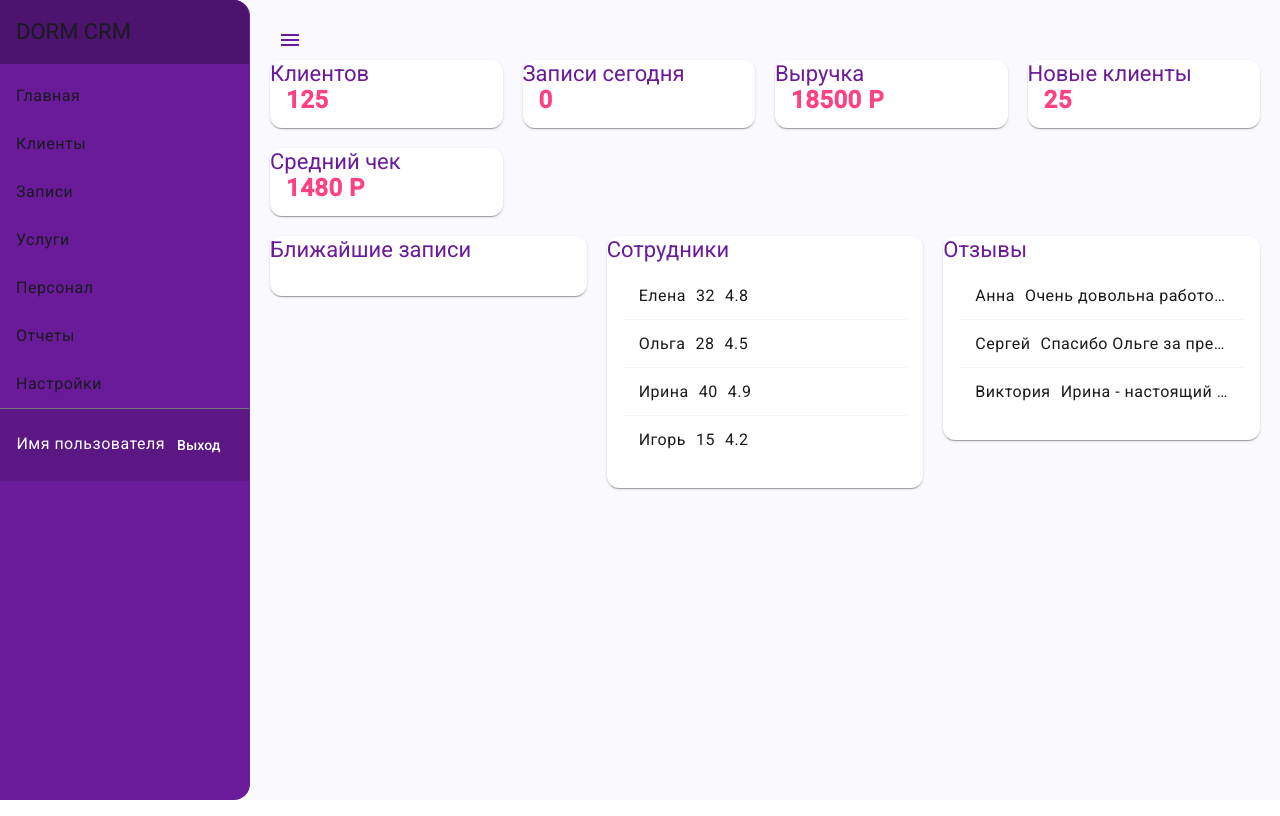
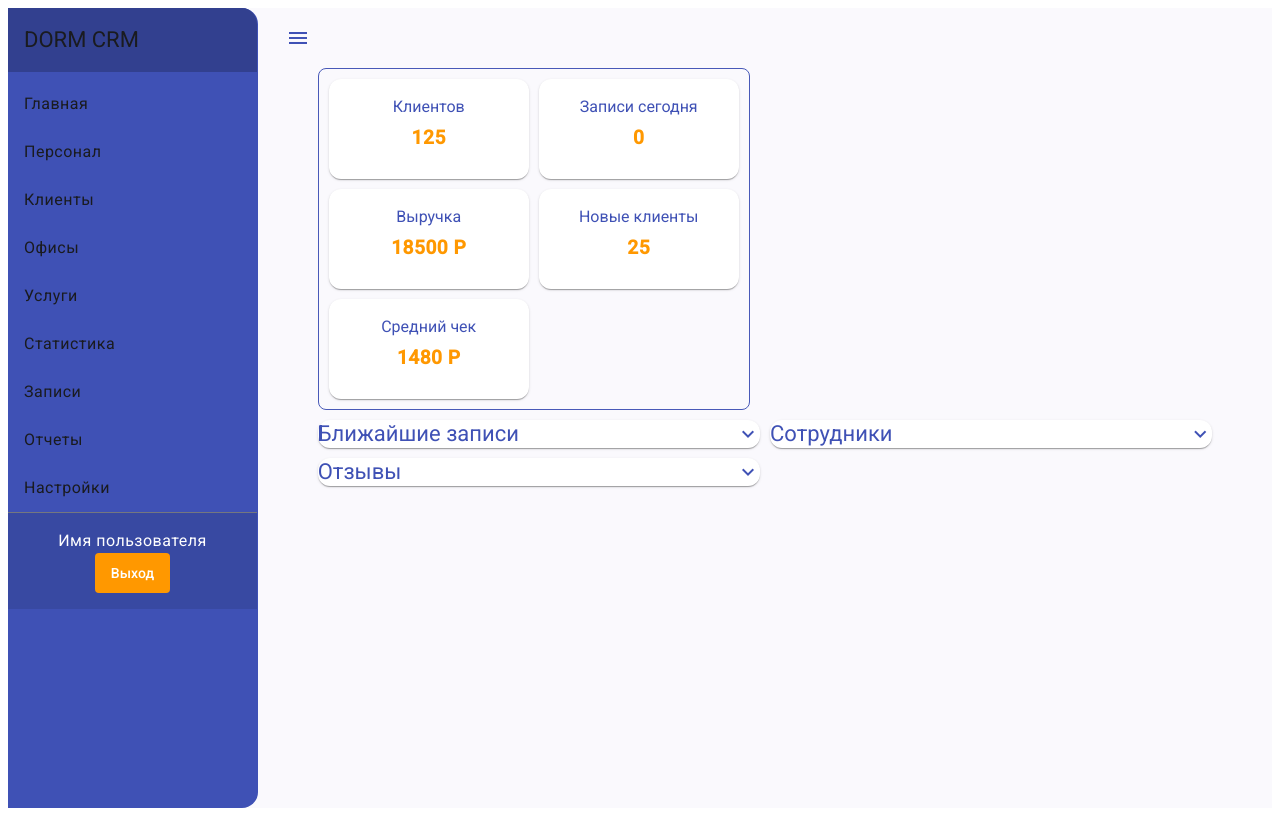
Before and after one commit to Deserag/beatu-salon-frontend, an Angular app: page / in a window 1280 px wide. Both pictures are taken after a click on the button "menu". Built offline with nearby package versions, Linux system fonts and the light colour scheme.

Commit message:
правки по дизайну

```diff
--- a/src/app/app.component.html
+++ b/src/app/app.component.html
@@ -4,14 +4,12 @@
       <span>DORM CRM</span>
     </mat-toolbar>
     <mat-nav-list>
-      <a mat-list-item routerLink="/">Главная</a>
-      <a mat-list-item routerLink="/clients">Клиенты</a>
-      <a mat-list-item routerLink="/appointments">Записи</a>
-      <a mat-list-item routerLink="/services">Услуги</a>
-      <a mat-list-item routerLink="/employees">Персонал</a>
-      <a mat-list-item routerLink="/reports">Отчеты</a>
-      <a mat-list-item routerLink="/settings">Настройки</a>
-      <mat-divider></mat-divider>
+      <a mat-list-item routerLink="/">Главная</a>  <a mat-list-item [routerLink]="['/', ERoutesConstans.USER_PANEL]">Персонал</a>
+      <a mat-list-item [routerLink]="['/', ERoutesConstans.CLIENT_PANEL]">Клиенты</a>
+      <a mat-list-item [routerLink]="['/', ERoutesConstans.OFFICE_PANEL]">Офисы</a>
+      <a mat-list-item [routerLink]="['/', ERoutesConstans.SERVICES_PANEL]">Услуги</a>
+      <a mat-list-item [routerLink]="['/', ERoutesConstans.ADMIN_PANEL]">Статистика</a>
+      <a mat-list-item routerLink="/appointments">Записи</a> <a mat-list-item routerLink="/reports">Отчеты</a> <a mat-list-item routerLink="/settings">Настройки</a> <mat-divider></mat-divider>
       <div class="user-info">
         <span>{{ userName }}</span>
         <button mat-button (click)="logout()">Выход</button>
@@ -25,6 +23,7 @@
     </button>
     <div class="content">
       <div class="dashboard-widgets">
+        <div class="widget-row">
           <mat-card>
             <mat-card-title>Клиентов</mat-card-title>
             <mat-card-content>{{ clientsCount }}</mat-card-content>
@@ -33,6 +32,8 @@
             <mat-card-title>Записи сегодня</mat-card-title>
             <mat-card-content>{{ appointments.length }}</mat-card-content>
           </mat-card>
+        </div>
+        <div class="widget-row">
           <mat-card>
             <mat-card-title>Выручка</mat-card-title>
             <mat-card-content>{{ revenue }} P</mat-card-content>
@@ -41,55 +42,79 @@
             <mat-card-title>Новые клиенты</mat-card-title>
             <mat-card-content>{{ newClientsCount }}</mat-card-content>
           </mat-card>
+        </div>
+        <div class="widget-row">
           <mat-card>
             <mat-card-title>Средний чек</mat-card-title>
             <mat-card-content>{{ averageCheck }} P</mat-card-content>
           </mat-card>
         </div>
+      </div>
 
       <div class="widget-container">
-        <div class="appointments-widget">
+        <div class="expandable-widget">
           <mat-card>
-            <mat-card-title>Ближайшие записи</mat-card-title>
-            <mat-card-content>
+            <mat-card-title (click)="appointmentsExpanded = !appointmentsExpanded">
+              Ближайшие записи
+              <mat-icon>{{ appointmentsExpanded ? 'expand_less' : 'expand_more' }}</mat-icon>
+            </mat-card-title>
+            <mat-card-content *ngIf="appointmentsExpanded">
               <mat-list>
-                <mat-list-item *ngFor="let appointment of appointments">
+                <mat-list-item *ngFor="let appointment of appointments; let i = index">
+                  <ng-container *ngIf="i < 10">
                     <span>{{ appointment.time }}</span>
                     <span>{{ appointment.clientName }}</span>
                     <span>{{ appointment.service }}</span>
                     <span>{{ appointment.master }}</span>
+                  </ng-container>
                 </mat-list-item>
               </mat-list>
+              <span *ngIf="appointments.length > 10">...</span>
+              <a href="#">Просмотреть все</a>
             </mat-card-content>
           </mat-card>
         </div>
 
-        <div class="employees-widget">
+        <div class="expandable-widget">
           <mat-card>
-            <mat-card-title>Сотрудники</mat-card-title>
-            <mat-card-content>
+            <mat-card-title (click)="employeesExpanded = !employeesExpanded">
+              Сотрудники
+              <mat-icon>{{ employeesExpanded ? 'expand_less' : 'expand_more' }}</mat-icon>
+            </mat-card-title>
+            <mat-card-content *ngIf="employeesExpanded">
               <mat-list>
-                <mat-list-item *ngFor="let employee of employees">
+                <mat-list-item *ngFor="let employee of employees; let i = index">
+                  <ng-container *ngIf="i < 10">
                     <span>{{ employee.name }}</span>
                     <span>{{ employee.appointmentsCount }}</span>
                     <span>{{ employee.rating }}</span>
+                  </ng-container>
                 </mat-list-item>
               </mat-list>
+              <span *ngIf="employees.length > 10">...</span>
+              <a href="#">Просмотреть все</a>
             </mat-card-content>
           </mat-card>
         </div>
 
-        <div class="reviews-widget">
+        <div class="expandable-widget">
           <mat-card>
-            <mat-card-title>Отзывы</mat-card-title>
-            <mat-card-content>
+            <mat-card-title (click)="reviewsExpanded = !reviewsExpanded">
+              Отзывы
+              <mat-icon>{{ reviewsExpanded ? 'expand_less' : 'expand_more' }}</mat-icon>
+            </mat-card-title>
+            <mat-card-content *ngIf="reviewsExpanded">
               <mat-list>
-                <mat-list-item *ngFor="let review of reviews">
+                <mat-list-item *ngFor="let review of reviews; let i = index">
+                  <ng-container *ngIf="i < 10">
                     <span>{{ review.clientName }}</span>
                     <span>{{ review.text }}</span>
                     <span>{{ review.rating }}</span>
+                  </ng-container>
                 </mat-list-item>
               </mat-list>
+              <span *ngIf="reviews.length > 10">...</span>
+              <a href="#">Просмотреть все</a>
             </mat-card-content>
           </mat-card>
         </div>
--- a/src/app/app.component.scss
+++ b/src/app/app.component.scss
@@ -1,27 +1,34 @@
 // Основные цвета
-$primary-color: #6A1B9A;
-$secondary-color: #FF4081;
-$background-color: #F5F5F5;
+$primary-color: #3f51b5;
+$secondary-color: #ff9800;
+$background-color: 	#FFFFFF;
 $text-color: #212121;
-$accent-color: #00C853;
-$error-color: #D50000;
+$accent-color: #4caf50;
+$error-color: #d50000;
 
 // Анимации
 @keyframes fadeIn {
-  from { opacity: 0; }
-  to { opacity: 1; }
+  from {
+    opacity: 0;
+  }
+  to {
+    opacity: 1;
+  }
 }
 
 @keyframes slideIn {
-  from { transform: translateX(-100%); }
-  to { transform: translateX(0); }
+  from {
+    transform: translateX(-100%);
+  }
+  to {
+    transform: translateX(0);
+  }
 }
 
-// Общие стили
 body {
   background-color: $background-color;
   color: $text-color;
-  font-family: 'Roboto', sans-serif;
+  font-family: "Roboto", sans-serif;
   margin: 0;
   padding: 0;
 }
@@ -55,33 +62,63 @@ body {
     background-color: darken($primary-color, 5%);
 
     button {
+      background-color: $secondary-color;
       color: white;
+      border: none;
+      padding: 8px 16px;
+      border-radius: 4px;
       &:hover {
-        background-color: lighten($primary-color, 10%);
+        background-color: darken($secondary-color, 10%);
       }
     }
   }
 }
 
 .mat-sidenav-content {
-  padding: 20px;
+  padding: 10px;
+  margin: 0;
   animation: fadeIn 0.5s ease-in-out;
 
+  button[mat-icon-button] {
+    color: $primary-color;
+    margin-left: 10px;
+  }
+
   .content {
-    max-width: 1200px;
+    max-width: 90%;
     margin: 0 auto;
+    padding: 10px;
   }
 
   .dashboard-widgets {
-    display: grid;
-    grid-template-columns: repeat(auto-fit, minmax(200px, 1fr));
-    gap: 20px;
-    margin-bottom: 20px;
+    display: flex;
+    flex-direction: column;
+    align-items: flex-start;
+    gap: 10px;
+    margin-bottom: 10px;
+    border: 1px solid #4859b8;
+    border-radius: 8px;
+    padding: 10px;
+    width: fit-content;
+    margin-right: 20px;
+
+    .widget-row {
+      display: flex;
+      gap: 10px;
+
+    }
 
     mat-card {
+      width: 200px;
+      height: 100px;
       background-color: white;
       color: $text-color;
       transition: transform 0.3s ease-in-out;
+      display: flex;
+      flex-direction: column;
+      align-items: center;
+      justify-content: center;
+      padding: 10px;
 
       &:hover {
         transform: translateY(-5px);
@@ -89,10 +126,12 @@ body {
 
       mat-card-title {
         color: $primary-color;
+        margin-bottom: 5px;
+        font-size: 1em;
       }
 
       mat-card-content {
-        font-size: 24px;
+        font-size: 1.2em;
         font-weight: bold;
         color: $secondary-color;
       }
@@ -102,12 +141,15 @@ body {
   .widget-container {
     display: grid;
     grid-template-columns: repeat(auto-fit, minmax(300px, 1fr));
-    gap: 20px;
+    gap: 10px;
 
+    .expandable-widget {
       mat-card {
         background-color: white;
         color: $text-color;
         transition: transform 0.3s ease-in-out;
+        display: flex;
+        flex-direction: column;
 
         &:hover {
           transform: translateY(-5px);
@@ -115,6 +157,18 @@ body {
 
         mat-card-title {
           color: $primary-color;
+          cursor: pointer;
+          display: flex;
+          align-items: center;
+          justify-content: space-between;
+
+          .mat-icon {
+            margin-left: 5px;
+          }
+        }
+
+        mat-card-content {
+          padding: 15px;
         }
 
         mat-list-item {
@@ -130,27 +184,27 @@ body {
       }
     }
   }
+}
 
-// Кнопки
 .mat-button {
   background-color: $secondary-color;
   color: white;
+  border: none;
+  padding: 8px 16px;
+  border-radius: 4px;
   &:hover {
     background-color: darken($secondary-color, 10%);
   }
 }
 
-// Иконки
 .mat-icon {
   color: $primary-color;
 }
 
-// Ошибки
 .mat-error {
   color: $error-color;
 }
 
-// Акцентные элементы
 .mat-accent {
   color: $accent-color;
 }
--- a/src/app/app.component.ts
+++ b/src/app/app.component.ts
@@ -1,5 +1,5 @@
 import { CommonModule } from '@angular/common';
-import { Component } from '@angular/core';
+import { Component, inject } from '@angular/core';
 import { MatButtonModule } from '@angular/material/button';
 import { MatCardModule } from '@angular/material/card';
 import { RouterLink, RouterOutlet } from '@angular/router';
@@ -7,6 +7,8 @@ import { MatSidenavModule } from '@angular/material/sidenav';
 import { MatToolbarModule } from '@angular/material/toolbar';
 import { MatListModule } from '@angular/material/list';
 import { MatIconModule } from '@angular/material/icon';
+import { ERouteConstans } from '@routes';
+import { AuthService } from '@entity';
 interface Appointment {
   time: string;
   clientName: string;
@@ -41,12 +43,19 @@ interface Review {
     MatCardModule,
     MatListModule,
     MatIconModule,
-    MatButtonModule
+    MatButtonModule,
+    RouterLink
   ],
   templateUrl: './app.component.html',
   styleUrls: ['./app.component.scss']
 })
 export class AppComponent {
+  protected readonly ERoutesConstans = ERouteConstans;
+    readonly #authService = inject(AuthService);
+    protected onClickLogOut(): void{
+      this. #authService.logout();
+    }
+
   userName = 'Имя пользователя';
   appointments: Appointment[] = [ /* ... */ ]; // Оставим appointments как есть
   clientsCount = 125;
@@ -68,6 +77,12 @@ export class AppComponent {
     { clientName: 'Виктория', text: 'Ирина - настоящий художник! Моя новая стрижка просто потрясающая.', rating: 5 },
   ];
 
+  // Переменные для раскрывающихся виджетов
+  appointmentsExpanded = false;
+  employeesExpanded = false;
+  reviewsExpanded = false;
+
+
   logout() {
     console.log('Выход из системы');
   }
@@ -75,6 +90,4 @@ export class AppComponent {
   openAppointmentModal() {
     console.log('Открыть модальное окно');
   }
-
-
 }
--- a/src/styles.scss
+++ b/src/styles.scss
@@ -1,4 +1,19 @@
-/* You can add global styles to this file, and also import other style files */
+// /* You can add global styles to this file, and also import other style files */
 
-html, body { height: 100%; }
-body { margin: 0; font-family: Roboto, "Helvetica Neue", sans-serif; }
+// html,
+// body {
+//   height: 100%;
+// }
+// body {
+//   margin: 0;
+//   font-family: Roboto, "Helvetica Neue", sans-serif;
+// }
+
+
+// Основные цвета
+$primary-color: #3f51b5;
+$secondary-color: #ff9800;
+$background-color: 	#FFFFFF;
+$text-color: #212121;
+$accent-color: #4caf50;
+$error-color: #d50000;
```
Lines whose indentation alone changed are shown as unchanged.
